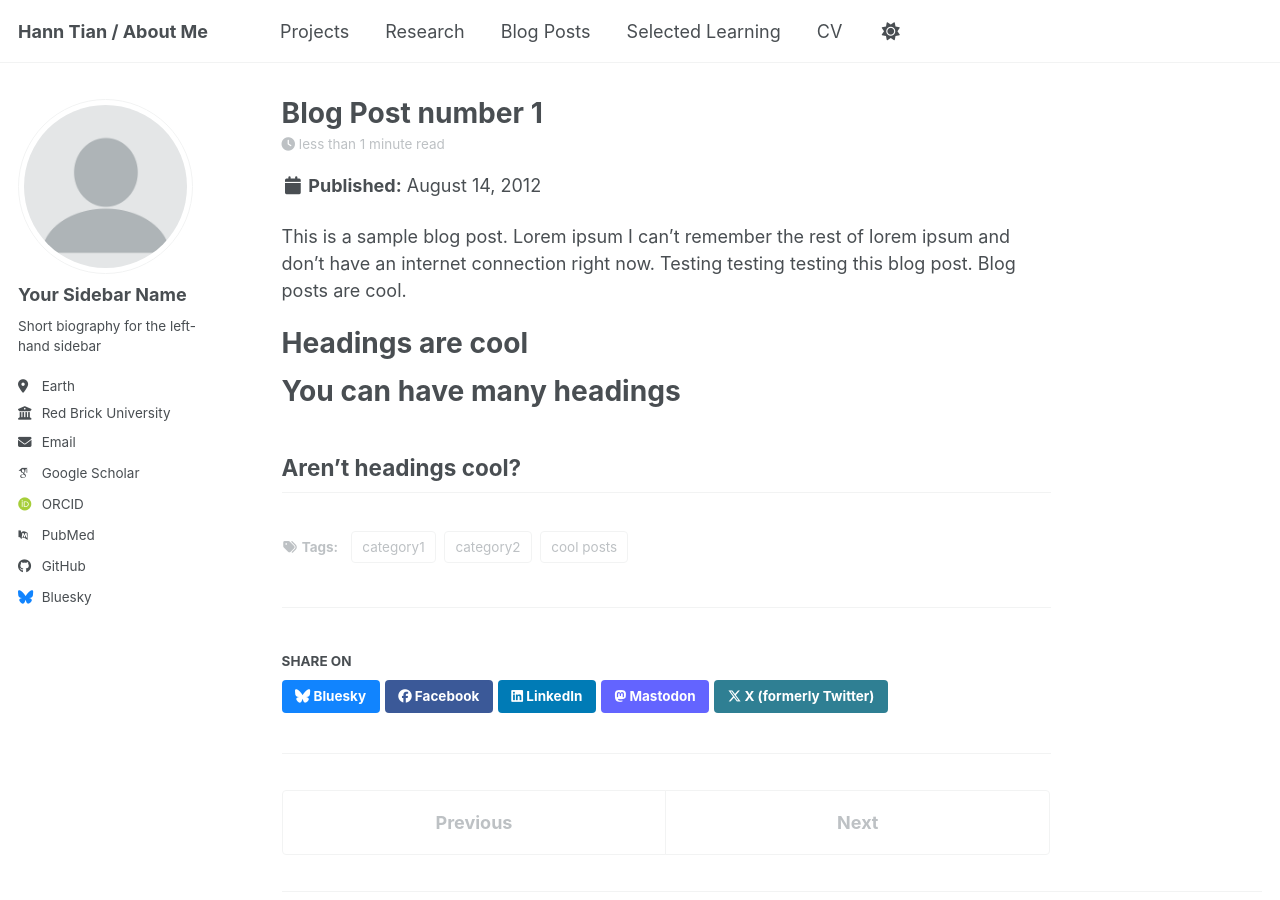
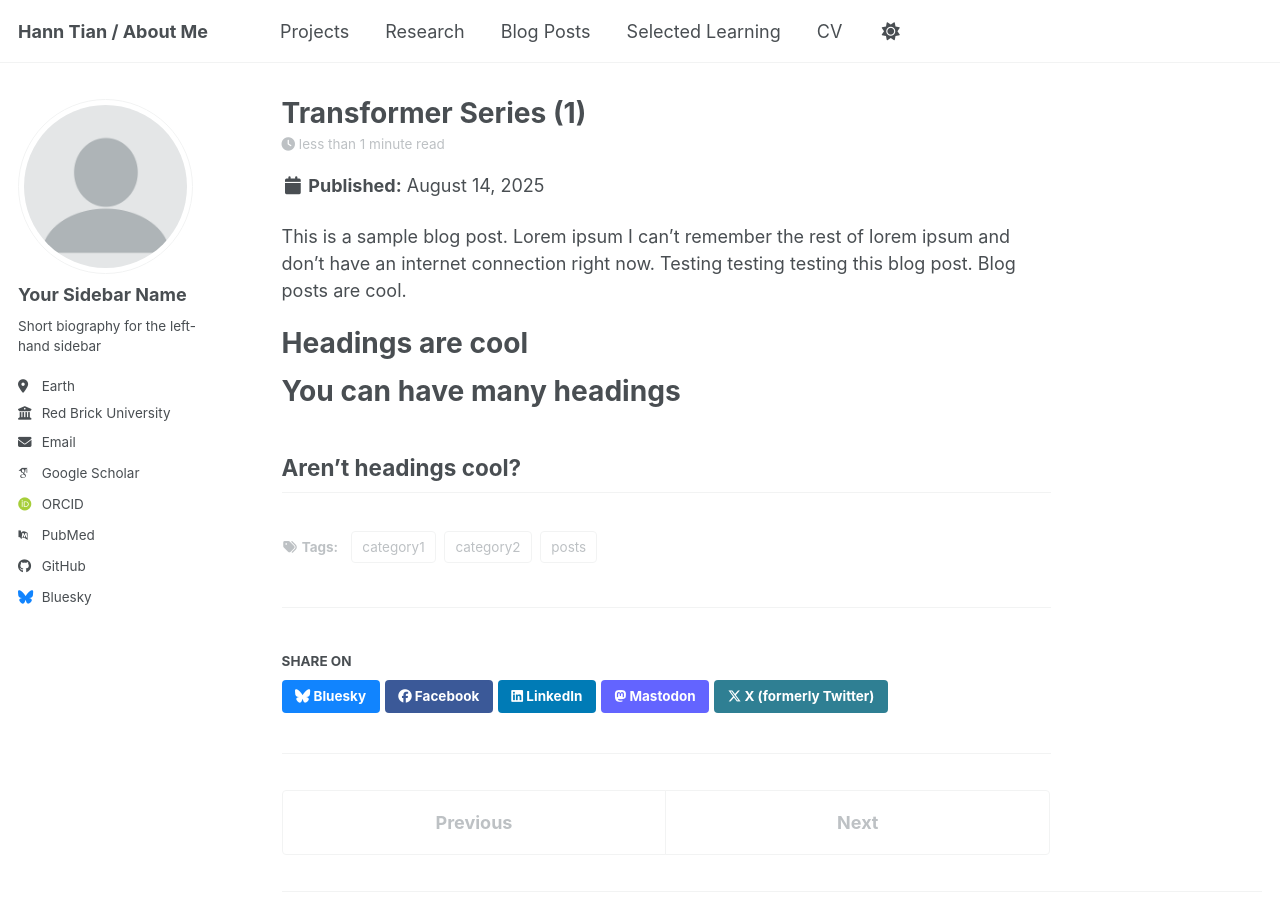
Before and after one commit to hanntian/hanntian.github.io, a Jekyll site: the page built from _posts/2012-08-14-blog-post-1.md, in a window 1280 px wide and 900 px high. Built offline with Jekyll 4.4.1, drawn with Linux system fonts in a browser that asks for light colours; some web fonts are replaced; a script bundle is joined from its source files by our own code; library files that are not in the unit come from our copies.

Commit message:
Update 2012-08-14-blog-post-1.md

```diff
--- a/_posts/2012-08-14-blog-post-1.md
+++ b/_posts/2012-08-14-blog-post-1.md
@@ -1,9 +1,9 @@
 ---
-title: 'Blog Post number 1'
-date: 2012-08-14
-permalink: /posts/2012/08/blog-post-1/
+title: 'Transformer Series (1)'
+date: 2025-08-14
+permalink: /posts/2025/08/blog-post-1/
 tags:
-  - cool posts
+  - posts
   - category1
   - category2
 ---
```
